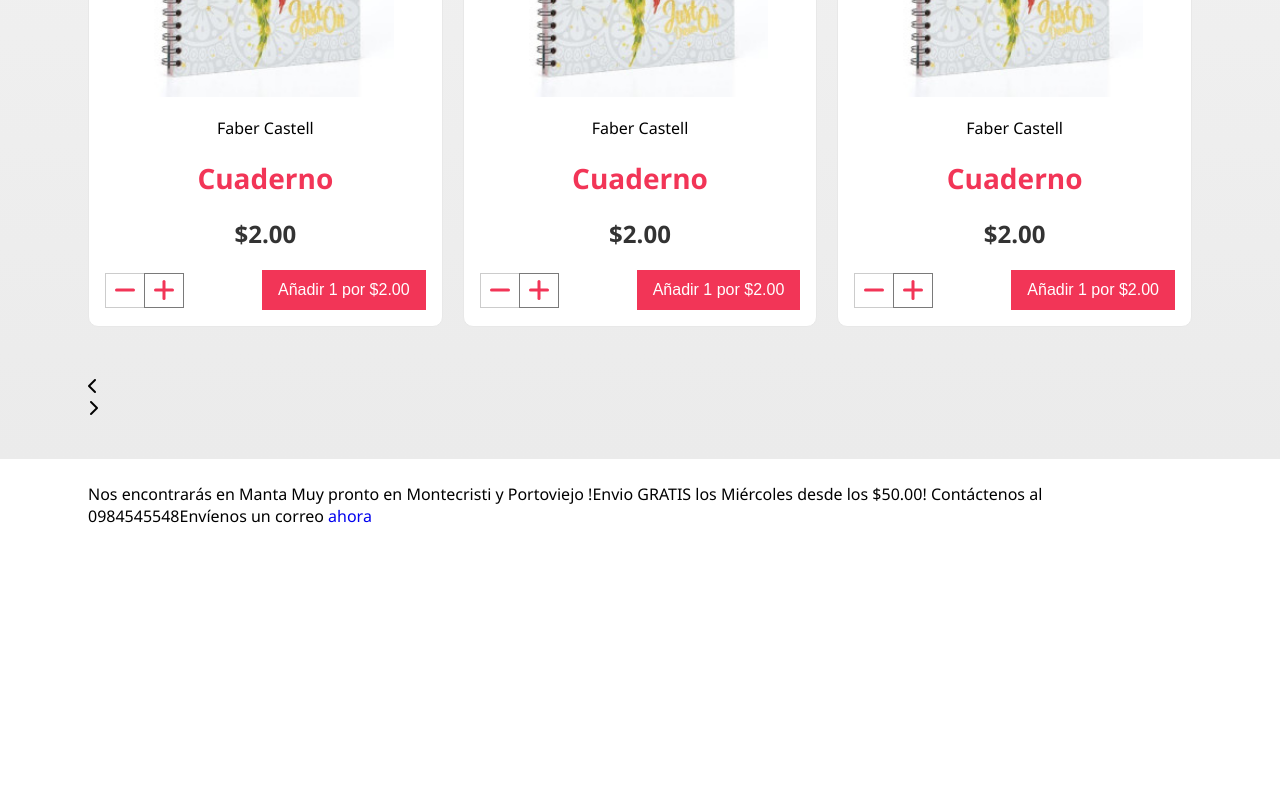
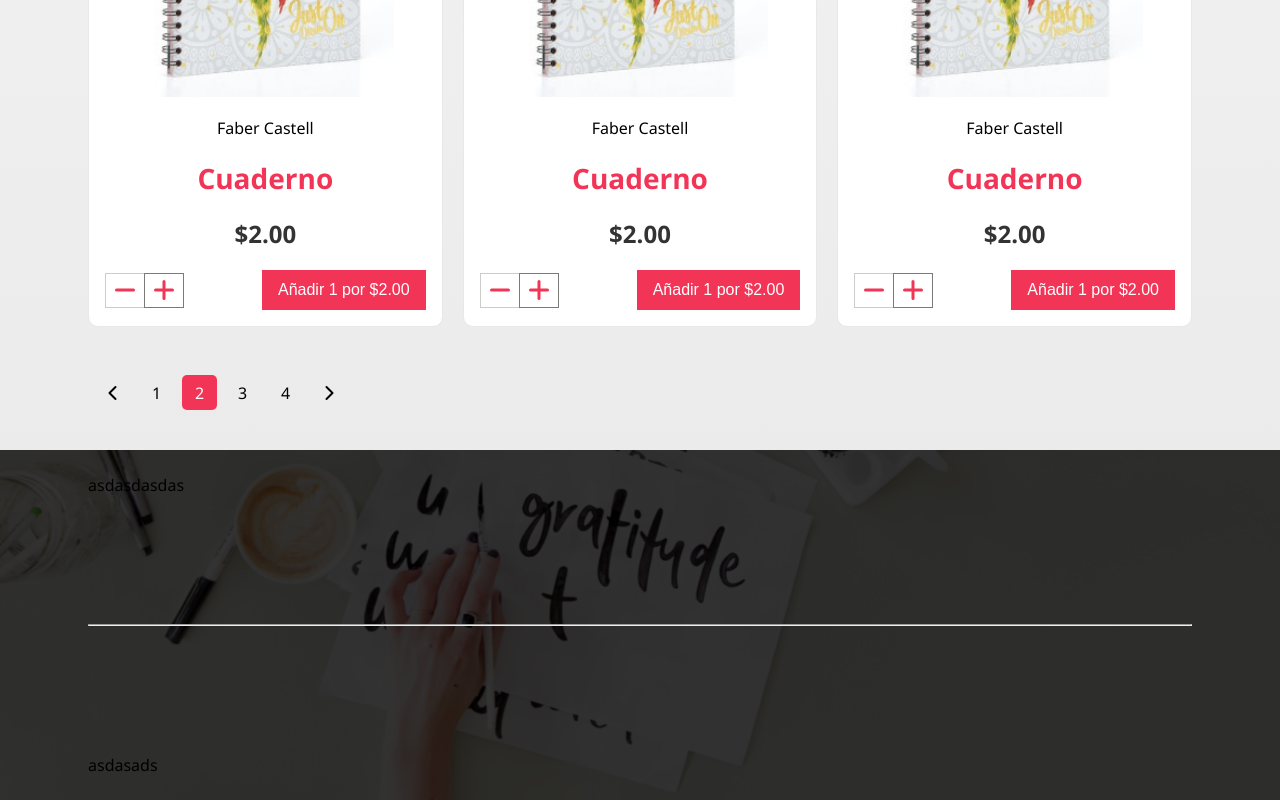
Before and after one commit to Cristhianbh98/clip, a plain HTML site: page index.html in a window 1280 px wide. Shown: the part 2362-3162 px from the top of the page. Before the commit the page ends 2913 px from the top, so only its background shows below. Drawn offline with Linux system fonts and the light colour scheme.

Commit message:
avance del footer

```diff
--- a/assets/css/styles.css
+++ b/assets/css/styles.css
@@ -475,3 +475,74 @@
  {
 	background-color: rgba(242, 53, 88, 0.8);
  }
+
+ /*
+  *Estilos de la paginación
+  */
+
+ .pagination
+ {
+	display: flex;
+	align-items: center;
+	flex-flow: row;
+	font-size: 1rem;
+ }
+
+ .pagination .p__item
+ {
+	margin-left: 0.5rem;
+	cursor: pointer;
+ }
+
+ .pagination .p__item
+ {
+	width: 35px;
+	height: 35px;
+	border-radius: 5px;
+	display: flex;
+	justify-content: center;
+	align-items: center;
+	transition: background-color 0.2s ease-out;
+ }
+
+ .pagination .p__item.actived,
+ .pagination .p__item:hover
+ {
+	background-color: var(--primary--color);
+	color: #fff;
+ }
+
+/*
+ *Estilos del footer
+ */
+
+ footer#footer
+ {
+	height: 350px;
+	width: 100%;
+ }
+
+ .footer-banner
+ {
+	background: url('../img/banner-clip.jpg');
+	height: inherit;
+	width: inherit;
+	background-size: cover;
+	background-position: bottom;
+ }
+
+ .footer-banner .footer-banner__transparent__background
+ {
+	position: absolute;
+	height: inherit;
+	width: inherit;
+	background-color: rgba(0, 0, 0, 0.8);
+ }
+
+ .footer-banner .footer-content
+ {
+	height: inherit;
+	display: flex;
+	flex-flow: column;
+	justify-content: space-between;
+ }
--- a/index.html
+++ b/index.html
@@ -91,13 +91,14 @@
         <div class="title__products container">
             <h2>Nuestros Productos</h2>
         </div>
-
+        <!--Comienzo de las categorias-->
         <div class="container categories-products">
             <button class="btn btn__category checked">Todos</button>
             <button class="btn btn__category">Cuadernos</button>
             <button class="btn btn__category">Lapiceros</button>
             <button class="btn btn__category">Hojas</button>
         </div>
+        <!--Fin de las categorias-->
         <!--Comienzo del contenedor de los productos-->
         <div class="container products__container">
             <div class="product_container product">
@@ -291,20 +292,36 @@
             </div>
         </div>
         <!--Fin del contenedor de los productos-->
+        <!--Comienzo de la paginación-->
         <div class="pagination container">
-            <div class="row-left"><i class="fas fa-chevron-left"></i></div>
-            <div class="row-right"><i class="fas fa-chevron-right"></i></div>
+            <div class="row-left p__item"><i class="fas fa-chevron-left"></i></div>
+            <div class="p__item"><span>1</span></div>
+            <div class="p__item actived"><span>2</span></div>
+            <div class="p__item"><span>3</span></div>
+            <div class="p__item"><span>4</span></div>
+            <div class="row-right p__item"><i class="fas fa-chevron-right"></i></div>
         </div>
+        <!--Fin de la paginación-->
     </main>
     <!--Fin del contenido principal de la página-->
 
+    <!--Inicio del footer-->
     <footer id="footer">
-        <div class="container">
-            Nos encontrarás en Manta Muy pronto en Montecristi y Portoviejo !Envio GRATIS los Miércoles desde los $50.00!
-            Contáctenos al 0984545548Envíenos un correo
-            <a href="mailto:kerlybacusoy22@hotmail.com">ahora</a>
+        <div class="footer-banner">
+            <div class="footer-banner__transparent__background">
+                <div class="container footer-content">
+                    <div class="footer__section__1">
+                        asdasdasdas
+                    </div>
+                    <hr class="footer__divider"/>
+                    <div class="footer__section__2">
+                        asdasads
+                    </div>
+                </div>
+            </div>
         </div>
     </footer>
+    <!--Fin del footer-->
 
 </body>
 </html>
```
